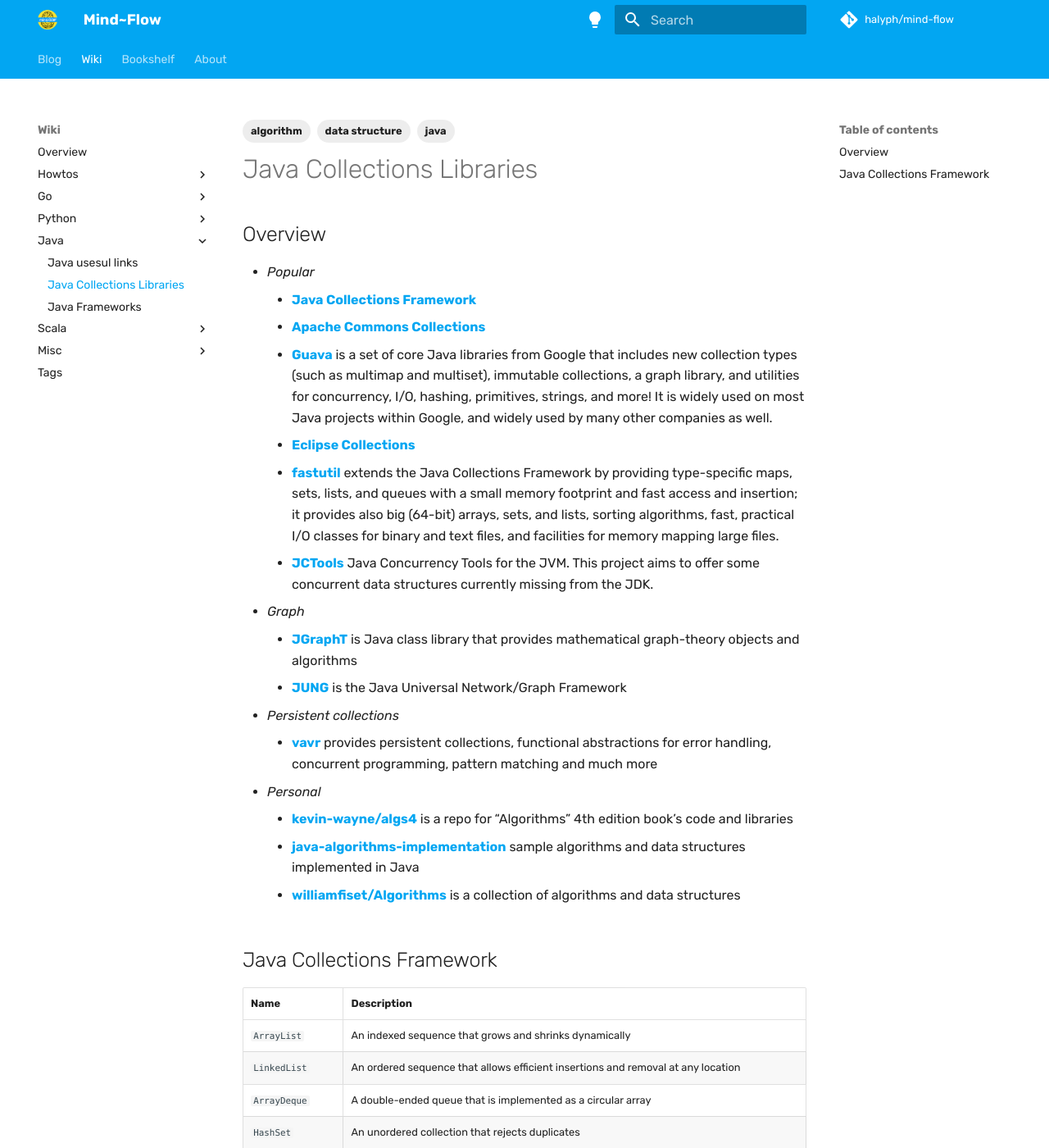
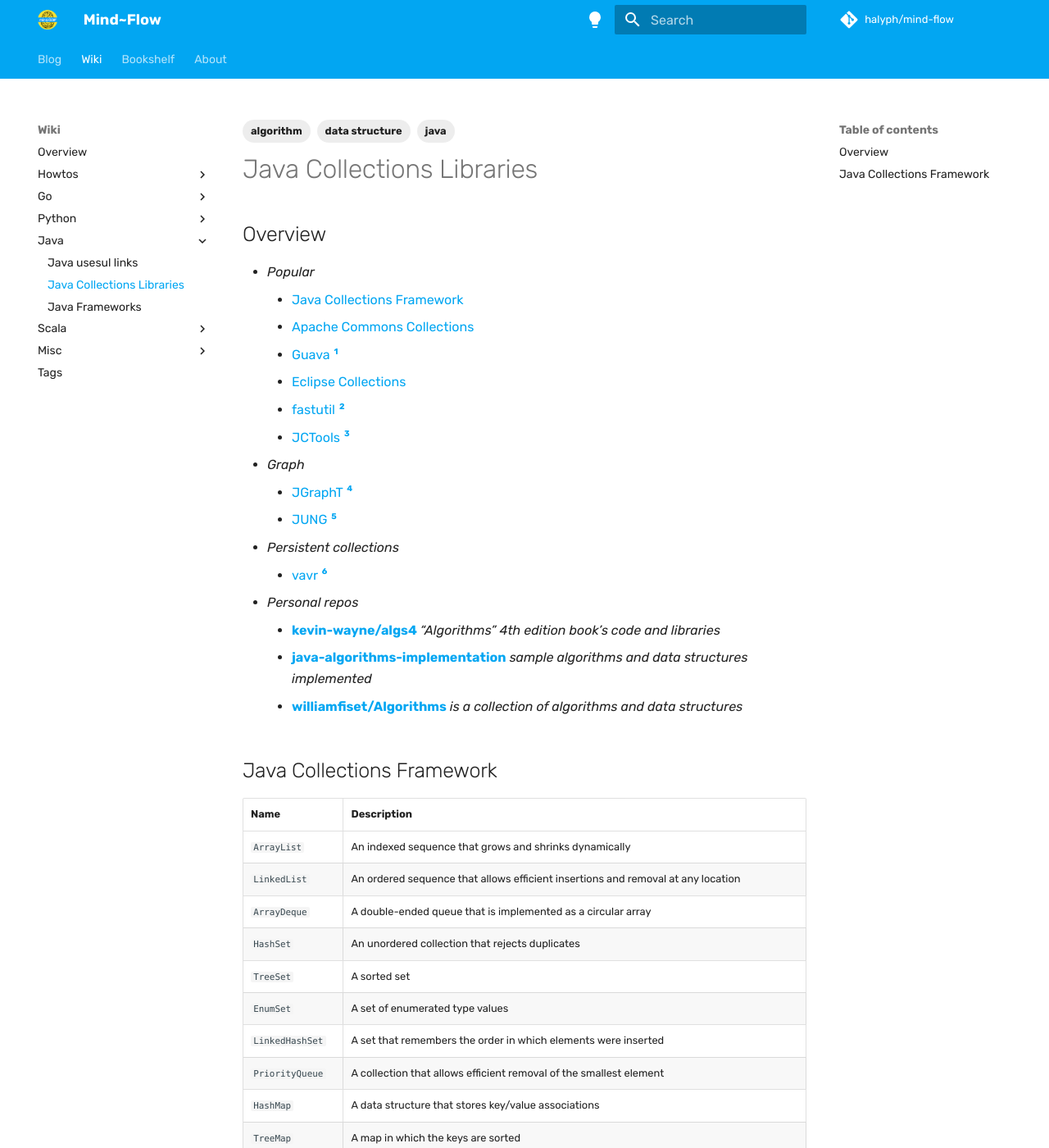
Before and after one commit to halyph/mind-flow, an MkDocs documentation site: the page built from docs/wiki/Lang-Java/java-collection-libs.md, in a window 1280 px wide and 1400 px high. Shown: the whole window at 82% size. Built offline with MkDocs 1.6.1 and Material for MkDocs 9.7.7, drawn with Linux system fonts in a browser that asks for light colours; some web fonts are replaced; comment, search, counter and statistics services are not loaded; some of the changed text lies outside the part shown.

Commit message:
Update java-collection-libs.md

```diff
--- a/docs/wiki/Lang-Java/java-collection-libs.md
+++ b/docs/wiki/Lang-Java/java-collection-libs.md
@@ -10,21 +10,21 @@ tags:
 ## Overview
 
 - *Popular*
-  - [**Java Collections Framework**](https://docs.oracle.com/en/java/javase/21/docs/api/java.base/java/util/package-summary.html)
-  - [**Apache Commons Collections**](https://github.com/apache/commons-collections)
-  - [**Guava**](https://github.com/google/guava)  is a set of core Java libraries from Google that includes new collection types (such as multimap and multiset), immutable collections, a graph library, and utilities for concurrency, I/O, hashing, primitives, strings, and more! It is widely used on most Java projects within Google, and widely used by many other companies as well.
-  - [**Eclipse Collections**](https://github.com/eclipse/eclipse-collections)
-  - [**fastutil**](https://fastutil.di.unimi.it) extends the Java Collections Framework by providing type-specific maps, sets, lists, and queues with a small memory footprint and fast access and insertion; it provides also big (64-bit) arrays, sets, and lists, sorting algorithms, fast, practical I/O classes for binary and text files, and facilities for memory mapping large files.
-  - [**JCTools**](https://github.com/JCTools/JCTools) Java Concurrency Tools for the JVM. This project aims to offer some concurrent data structures currently missing from the JDK.
+  - [Java Collections Framework](https://docs.oracle.com/en/java/javase/21/docs/api/java.base/java/util/package-summary.html)
+  - [Apache Commons Collections](https://github.com/apache/commons-collections)
+  - [Guava](https://github.com/google/guava) [^1]
+  - [Eclipse Collections](https://github.com/eclipse/eclipse-collections)
+  - [fastutil](https://fastutil.di.unimi.it) [^2]
+  - [JCTools](https://github.com/JCTools/JCTools) [^3]
 - *Graph*
-  - [**JGraphT**](https://github.com/jgrapht/jgrapht) is Java class library that provides mathematical graph-theory objects and algorithms
-  - [**JUNG**](https://github.com/jrtom/jung) is the Java Universal Network/Graph Framework
+  - [JGraphT](https://github.com/jgrapht/jgrapht) [^4]
+  - [JUNG](https://github.com/jrtom/jung) [^5]
 - *Persistent collections*
-  - [**vavr**](https://github.com/vavr-io/vavr) provides persistent collections, functional abstractions for error handling, concurrent programming, pattern matching and much more
-- *Personal*
-  - [**kevin-wayne/algs4**](https://github.com/kevin-wayne/algs4/) is a repo for "Algorithms" 4th edition book's code and libraries
-  - [**java-algorithms-implementation**](https://github.com/phishman3579/java-algorithms-implementation) sample algorithms and data structures implemented in Java
-  - [**williamfiset/Algorithms**](https://github.com/williamfiset/Algorithms) is a collection of algorithms and data structures
+  - [vavr](https://github.com/vavr-io/vavr) [^6]
+- *Personal repos*
+  - [**kevin-wayne/algs4**](https://github.com/kevin-wayne/algs4/) *"Algorithms" 4th edition book's code and libraries*
+  - [**java-algorithms-implementation**](https://github.com/phishman3579/java-algorithms-implementation) *sample algorithms and data structures implemented*
+  - [**williamfiset/Algorithms**](https://github.com/williamfiset/Algorithms) *is a collection of algorithms and data structures*
 
 ## Java Collections Framework
 
@@ -44,3 +44,10 @@ Name | Description |
 `LinkedHashMap` | A map that remembers the order in which entries were added
 `WeakHashMap` | A map with values that can be reclaimed by the garbage collector if they are not used elsewhere
 `IdentityHashMap` | A map with keys that are compared by ==, not equals
+
+[^1]: **Guava** is a set of core Java libraries from Google that includes new collection types (such as multimap and multiset), immutable collections, a graph library, and utilities for concurrency, I/O, hashing, primitives, strings, and more! It is widely used on most Java projects within Google, and widely used by many other companies as well.
+[^2]: **fastutil** extends the Java Collections Framework by providing type-specific maps, sets, lists, and queues with a small memory footprint and fast access and insertion; it provides also big (64-bit) arrays, sets, and lists, sorting algorithms, fast, practical I/O classes for binary and text files, and facilities for memory mapping large files.
+[^3]: **JCTools** Java Concurrency Tools for the JVM. This project aims to offer some concurrent data structures currently missing from the JDK.
+[^4]: **JGraphT** is Java class library that provides mathematical graph-theory objects and algorithms.
+[^5]: **JUNG** is the Java Universal Network/Graph Framework.
+[^6]: **vavr** provides persistent collections, functional abstractions for error handling, concurrent programming, pattern matching and much more.
```
